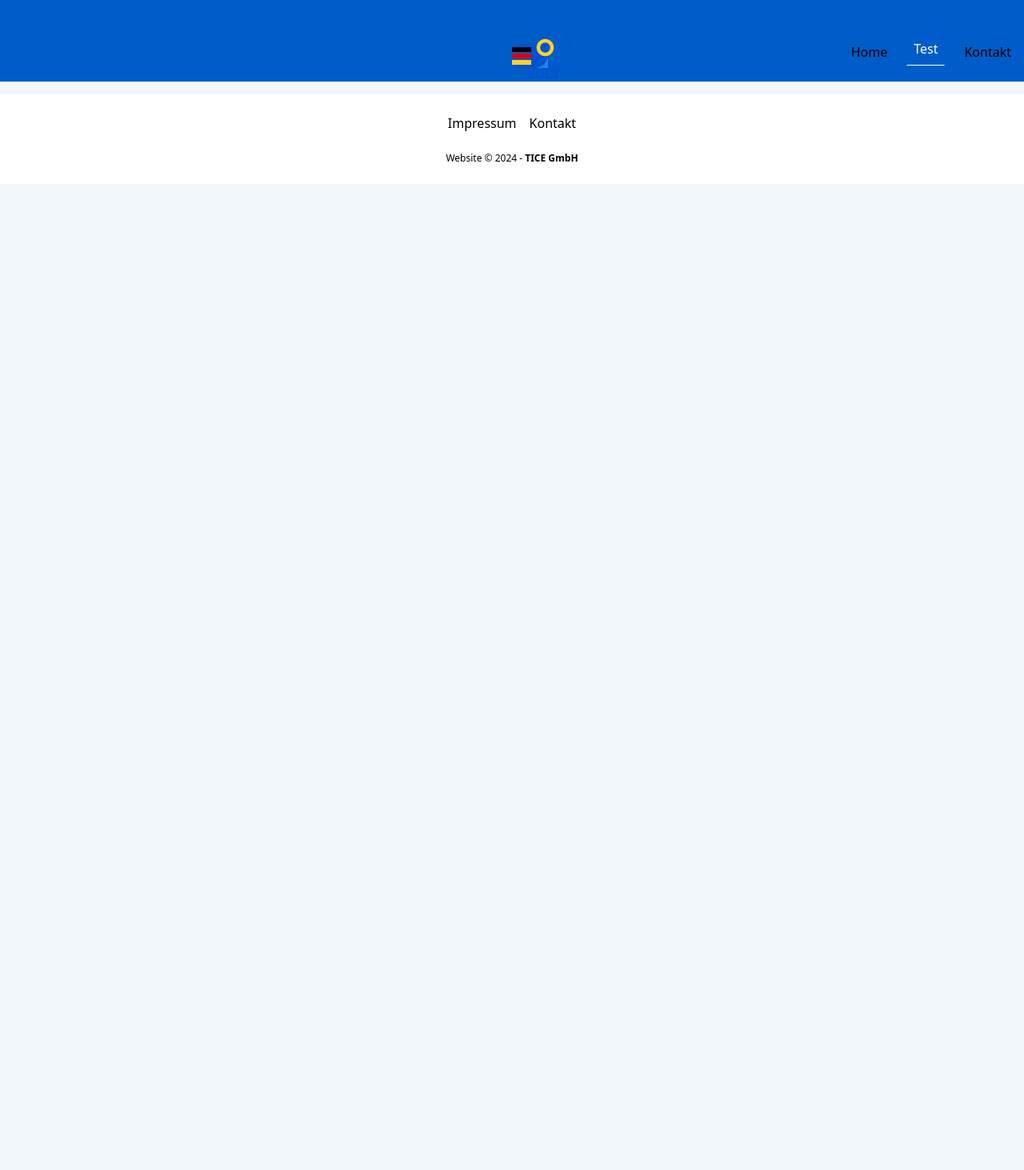
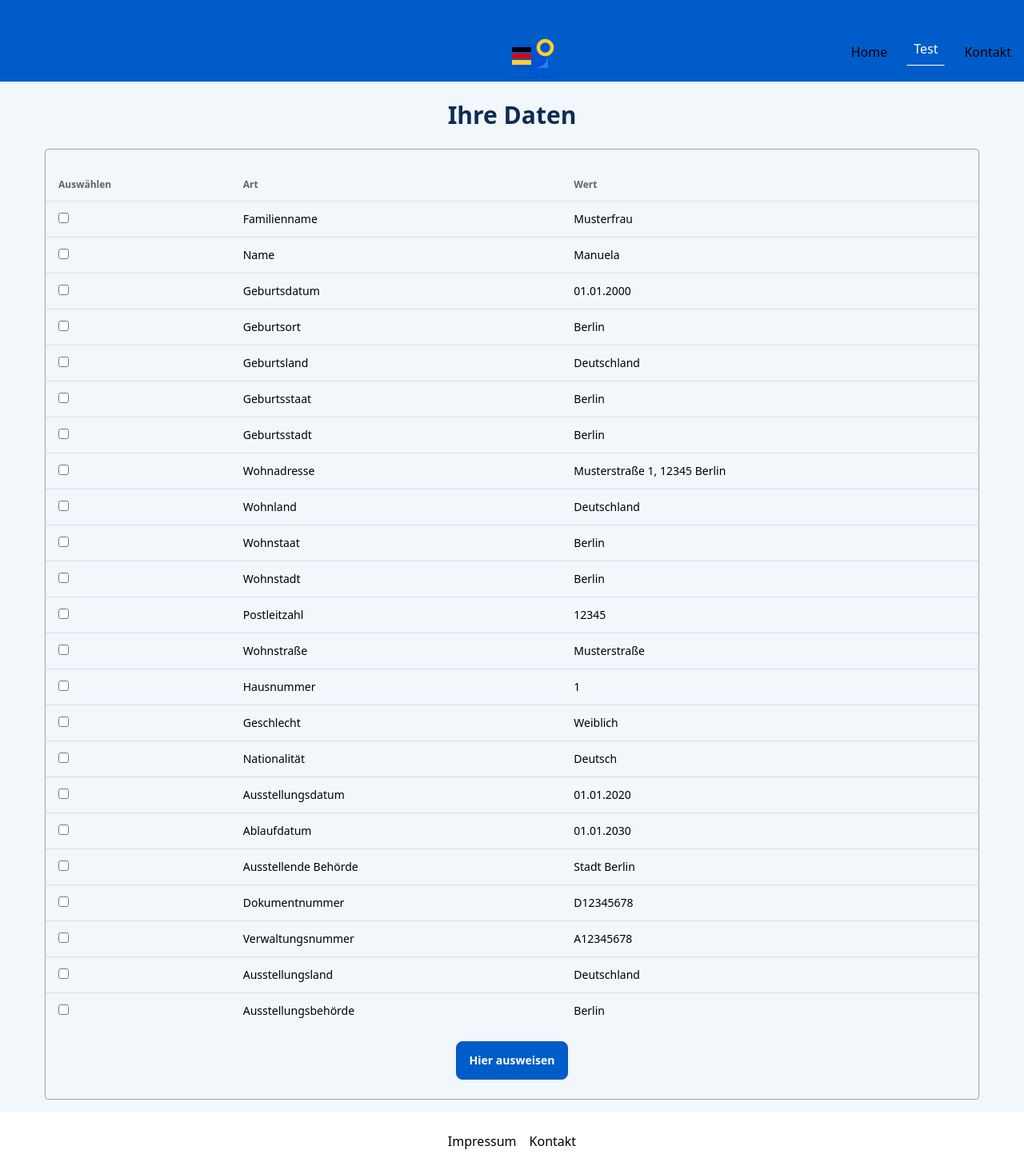
Before and after one commit to TICESoftware/wallet-verifier-ui, a Nuxt app: page /provider in a window 1280 px wide. Shown: the top 1463 px of the page at 80% size. Before the commit the page ends 800 px from the top, so only its background shows below. Built offline with nearby package versions, Linux system fonts and the light colour scheme.

Commit message:
Add presentation info and provider page

```diff
--- /dev/null
+++ b/components/PresentationInfo.vue
@@ -0,0 +1,72 @@
+<template>
+  <div class="text-xl lg:text-3xl font-bold text-accent m-6 text-center">
+    <h1>Ihre Daten</h1>
+  </div>
+  <div class="mx-8 py-6 border-neutral-400 border rounded">
+    <div class="overflow-x-auto">
+      <table class="table w-full">
+        <thead>
+        <tr>
+          <th>Auswählen</th>
+          <th>Art</th>
+          <th>Wert</th>
+        </tr>
+        </thead>
+        <tbody>
+        <tr v-for="(item, index) in dataList" :key="index">
+          <td>
+            <input v-model="item.selected" type="checkbox" >
+          </td>
+          <td>{{ item.kind }}</td>
+          <td>{{ item.info }}</td>
+        </tr>
+        </tbody>
+      </table>
+    </div>
+    <div class="flex justify-center mt-4">
+      <button class="btn btn-primary" @click="postData">
+        Hier ausweisen
+      </button>
+    </div>
+  </div>
+</template>
+
+<script setup>
+import axios from 'axios';
+
+const dataList = ref([
+  { kind: 'Familienname', info: 'Musterfrau' },
+  { kind: 'Name', info: 'Manuela' },
+  { kind: 'Geburtsdatum', info: '01.01.2000' },
+  { kind: 'Geburtsort', info: 'Berlin' },
+  { kind: 'Geburtsland', info: 'Deutschland' },
+  { kind: 'Geburtsstaat', info: 'Berlin' },
+  { kind: 'Geburtsstadt', info: 'Berlin' },
+  { kind: 'Wohnadresse', info: 'Musterstraße 1, 12345 Berlin' },
+  { kind: 'Wohnland', info: 'Deutschland' },
+  { kind: 'Wohnstaat', info: 'Berlin' },
+  { kind: 'Wohnstadt', info: 'Berlin' },
+  { kind: 'Postleitzahl', info: '12345' },
+  { kind: 'Wohnstraße', info: 'Musterstraße' },
+  { kind: 'Hausnummer', info: '1' },
+  { kind: 'Geschlecht', info: 'Weiblich' },
+  { kind: 'Nationalität', info: 'Deutsch' },
+  { kind: 'Ausstellungsdatum', info: '01.01.2020' },
+  { kind: 'Ablaufdatum', info: '01.01.2030' },
+  { kind: 'Ausstellende Behörde', info: 'Stadt Berlin' },
+  { kind: 'Dokumentnummer', info: 'D12345678' },
+  { kind: 'Verwaltungsnummer', info: 'A12345678' },
+  { kind: 'Ausstellungsland', info: 'Deutschland' },
+  { kind: 'Ausstellungsbehörde', info: 'Berlin' },
+]);
+const postData = async () => {
+  const requestData = {};
+
+  try {
+    const response = await axios.post('/ui/presentations', requestData);
+    console.log('Response:', response.data);
+  } catch (error) {
+    console.error('Error posting data:', error);
+  }
+};
+</script>
--- /dev/null
+++ b/pages/provider.vue
@@ -0,0 +1,7 @@
+<template>
+<div>
+  <PresentationInfo/>
+</div>
+</template>
+<script setup lang="ts">
+</script>
```
